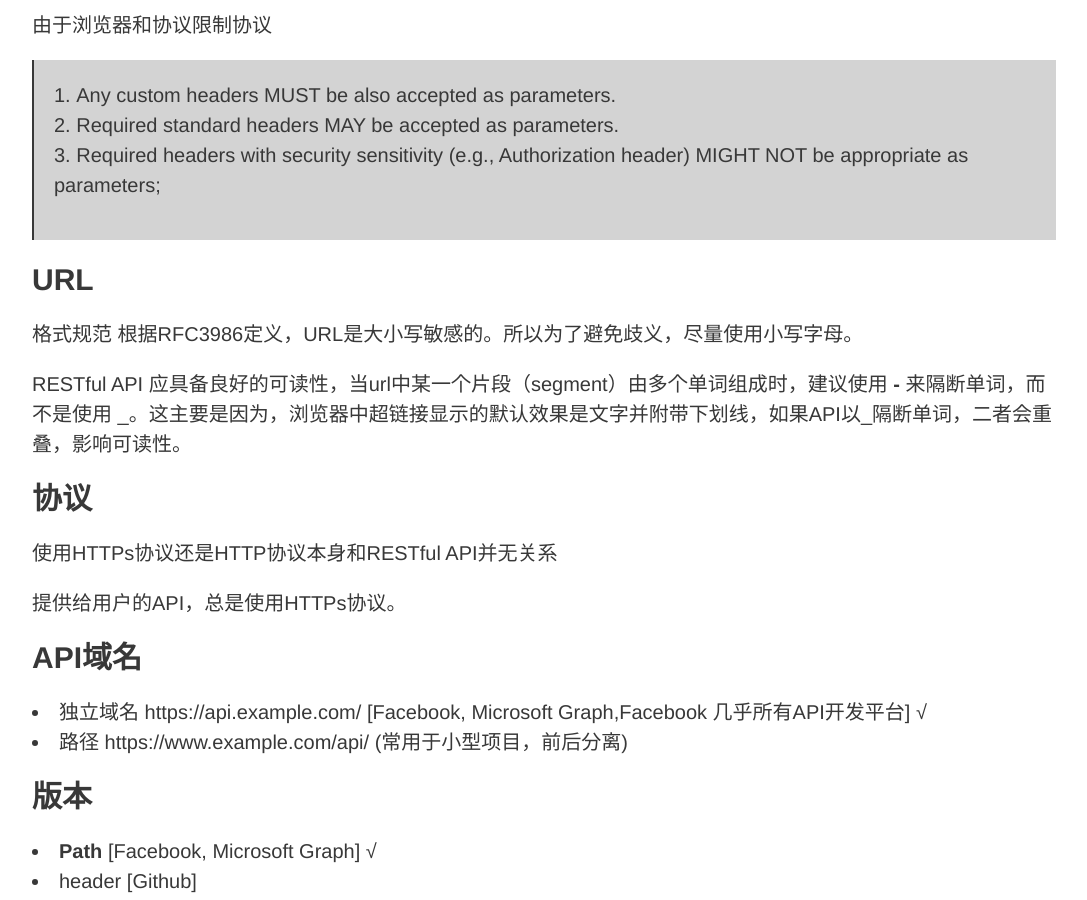
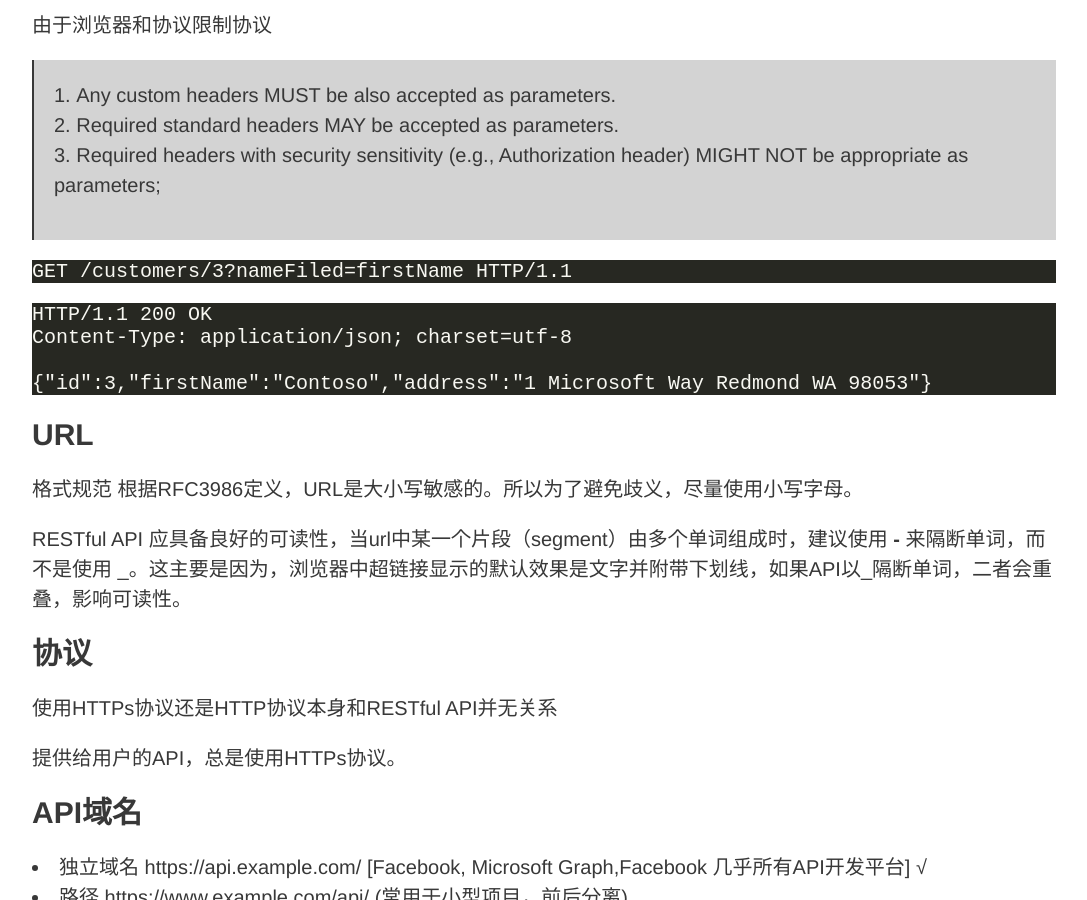
Before and after one commit to NewFuture/blog, a Jekyll site: the page built from _posts/2019-01-16-restful-api-design.md, in a window 1280 px wide and 900 px high, scrolled down 4270 px. Shown: the whole window, without its empty margins (96-1183 px from the left). Built offline with Jekyll 4.4.1, drawn with Linux system fonts in a browser that asks for light colours; some of the changed text lies outside the part shown.

Commit message:
Update 2019-01-16-restful-api-design.md

````diff
--- a/_posts/2019-01-16-restful-api-design.md
+++ b/_posts/2019-01-16-restful-api-design.md
@@ -137,6 +137,17 @@ POST /gists/:id/forks
 > 2. Required standard headers MAY be accepted as parameters.
 > 3. Required headers with security sensitivity (e.g., Authorization header) MIGHT NOT be appropriate as parameters;
 
+```
+GET /customers/3?nameFiled=firstName HTTP/1.1
+```
+
+```
+HTTP/1.1 200 OK
+Content-Type: application/json; charset=utf-8
+
+{"id":3,"firstName":"Contoso","address":"1 Microsoft Way Redmond WA 98053"}
+```
+
 ### URL
 
 格式规范
@@ -193,16 +204,6 @@ RESTful API 应具备良好的可读性，当url中某一个片段（segment）
 
 https://github.com/Microsoft/api-guidelines/blob/master/Guidelines.md#errorresponse--object
 
-```
-GET /customers/3?nameFiled=firstName HTTP/1.1
-```
-
-```
-HTTP/1.1 200 OK
-Content-Type: application/json; charset=utf-8
-
-{"id":3,"firstName":"Contoso","address":"1 Microsoft Way Redmond WA 98053"}
-```
 
 ## References
 
````
